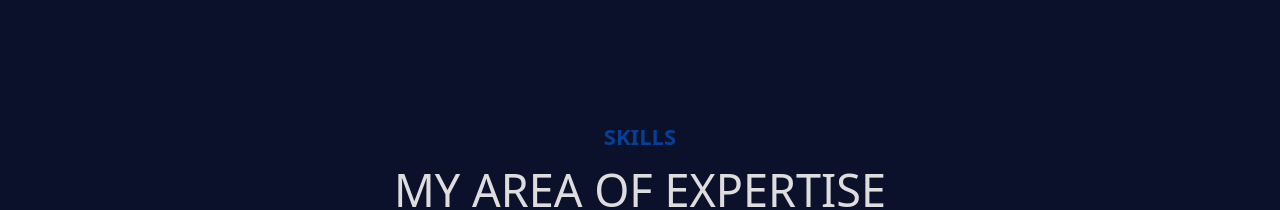
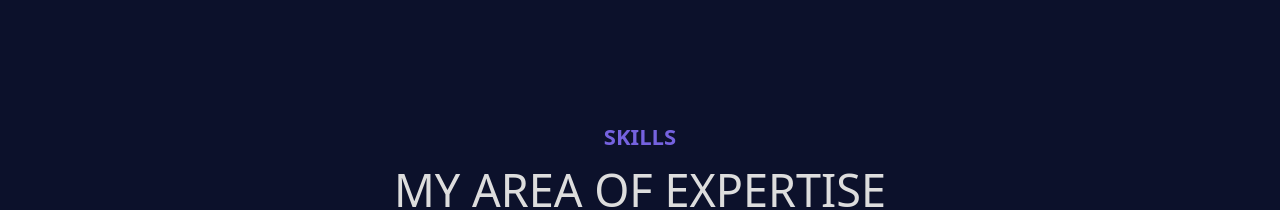
Before and after one commit to kiisi/md_fahmid_portfolio, a React (Create React App) app: page / in a window 1280 px wide. Shown: the part 820-1030 px from the top of the page. Built offline with nearby package versions, Linux system fonts and the light colour scheme.

Commit message:
Upadates on color scheme

```diff
--- a/src/components/Home/Skills/Skills.css
+++ b/src/components/Home/Skills/Skills.css
@@ -15,7 +15,7 @@
 }
 .skills-header p{
     font-size:2.2rem;
-    color:#063F93;
+    color:#7562DF;
     font-weight: 600;
 }
 .skills-header h1{
```
